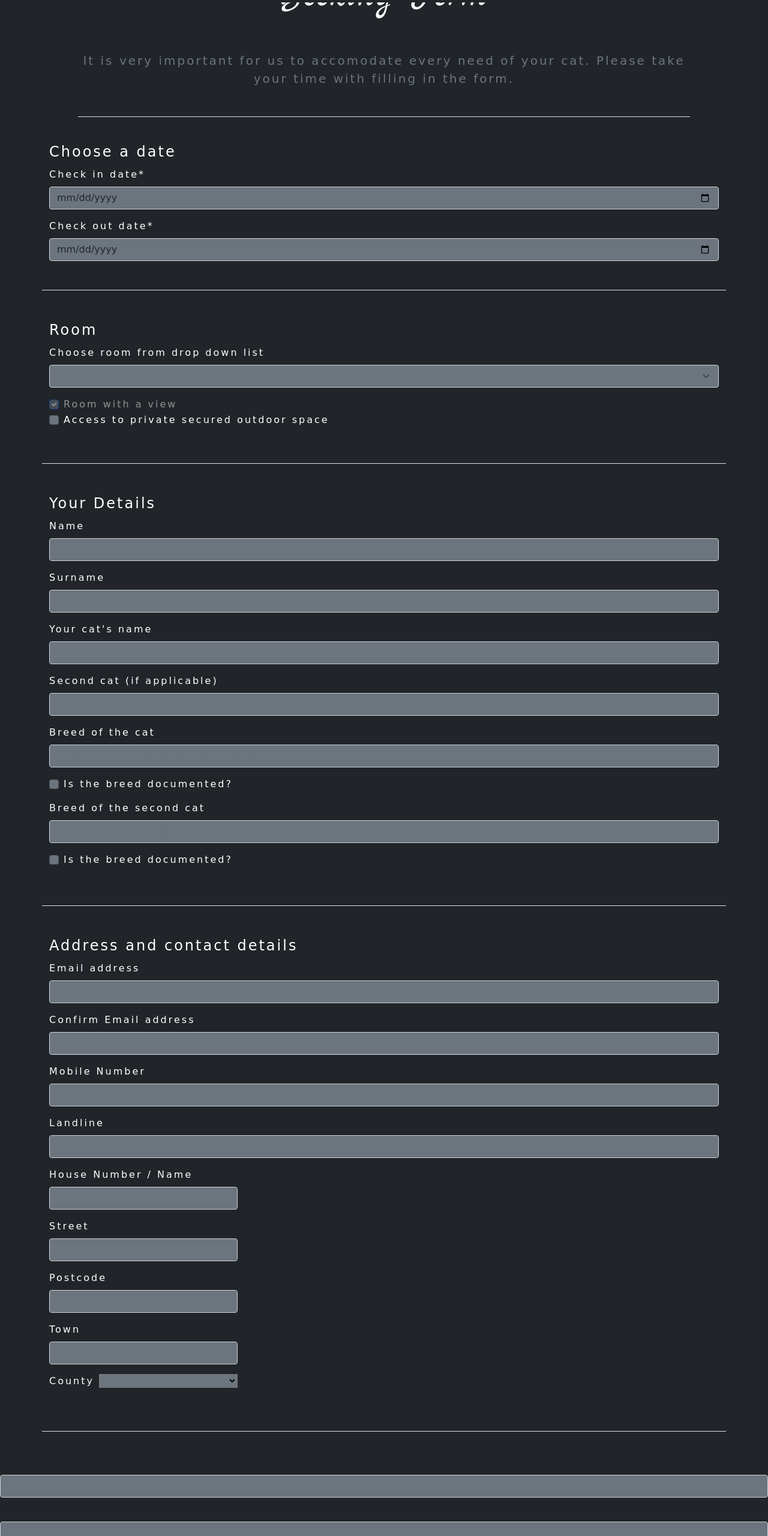
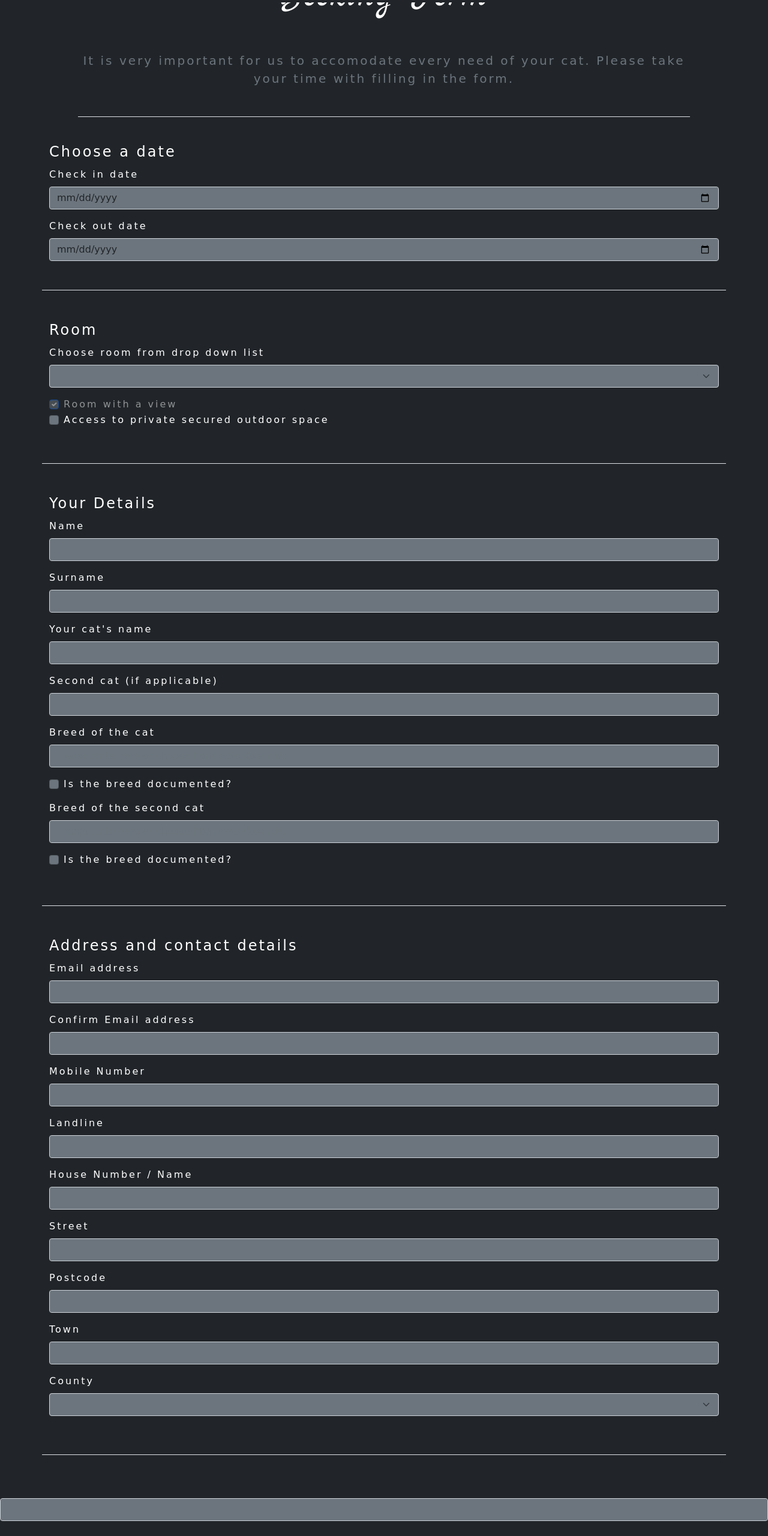
Before and after one commit to Code-Institute-Submissions/JoGorska-Luxury_cat_hotel_AugResub, a plain HTML site: page booking.html in a window 1280 px wide. Shown: the part 796-3356 px from the top of the page at 60% size. Drawn offline with nearby package versions, Linux system fonts and the light colour scheme; a web font is replaced by a local one.

Commit message:
fix error with double label

```diff
--- a/booking.html
+++ b/booking.html
@@ -123,10 +123,10 @@
 
             <legend>Choose a date</legend>
 
-            <label class="form-label" for="BookIN">Check in date*</label>
-            <input class="form-control bg-secondary mb-3" id="BookIN" type="date" name="Book in" min="2021-07-01" max="2026-07-01" title="you can book up to 5 years in advance">
-            <label class="form-label" for="BookOUT">Check out date*</label>
-            <input class="form-control bg-secondary mb3" id="BookOUT" type="date"name="Book out"min="2021-07-02" max="2026-07-01" title="you can book up to 5 years in advance">
+            <label class="form-label" for="BookIN">Check in date</label>
+            <input class="form-control bg-secondary mb-3" id="BookIN" type="date" name="Book in" min="2021-07-01" max="2026-07-01" title="you can book up to 5 years in advance" required>
+            <label class="form-label" for="BookOUT">Check out date</label>
+            <input class="form-control bg-secondary mb3" id="BookOUT" type="date"name="Book out"min="2021-07-02" max="2026-07-01" title="you can book up to 5 years in advance" required>
 
         </fieldset>
 
@@ -233,10 +233,8 @@
             </div>
         </fieldset>
 
+        <!--Address field set-->
 
-
-
-        <!--Address field set-->
         <fieldset class="container border-bottom pb-5 mb-5">
             <legend>Address and contact details</legend>
 
@@ -254,16 +252,12 @@
             <label class="form-label" for="landlineNo">Landline</label>
             <input class="form-control bg-secondary mb-3" type="tel" id="landlineNo" name="landlineNo" pattern="[\d]{10,11}" title="Please put valid UK landline number (11 digits)">
 
-
-            <!--add validation to each field!-->
-
-
-            <label class="form-label" for="house-name-number"><label class="form-label" for="">House Number / Name </label>
+            <label class="form-label" for="house-name-number">House Number / Name</label>
             <input class="form-control bg-secondary mb-3" type="text" id="house-name-number" name="house-name-number" min="2" max="160" title="House Number or Name" required>
 
 
             <label class="form-label" for="street">Street</label>
-            <input class="form-control bg-secondary mb-3" type="text" id="street" name="street" min="2" max="160" title="" requried>
+            <input class="form-control bg-secondary mb-3" type="text" id="street" name="street" min="2" max="160" title="Street" requried>
 
             <!--
                 pattern for postcode from stackoverflow
@@ -285,7 +279,7 @@
             -->
 
             <label class="form-label" for="conty">County</label>
-            <select class="bg-secondary mb-3" name="county" id="county" required>
+            <select class="form-select bg-secondary mb-3" name="county" id="county" required>
                 <optgroup label="England">
                     <option></option>
                     <option>Bedfordshire</option>
```
